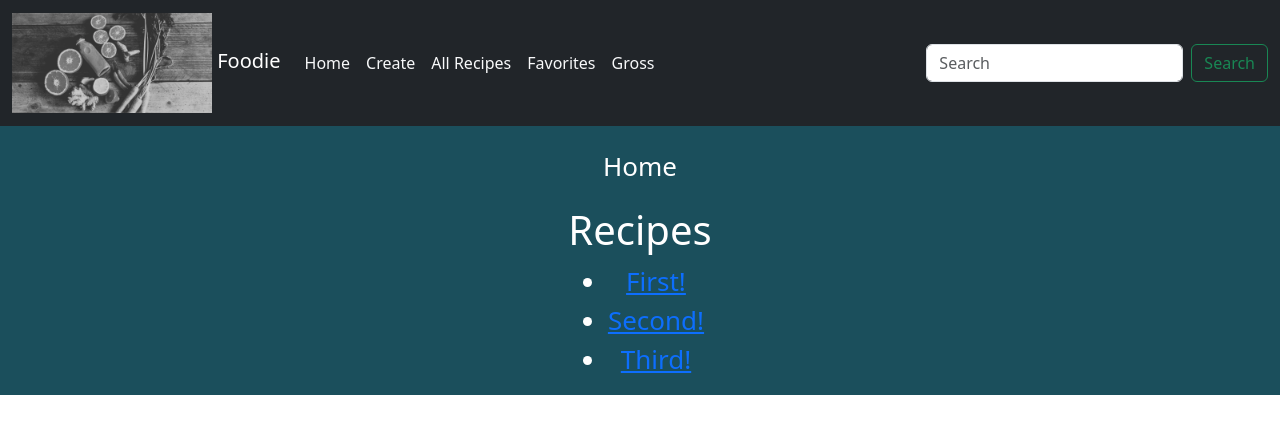
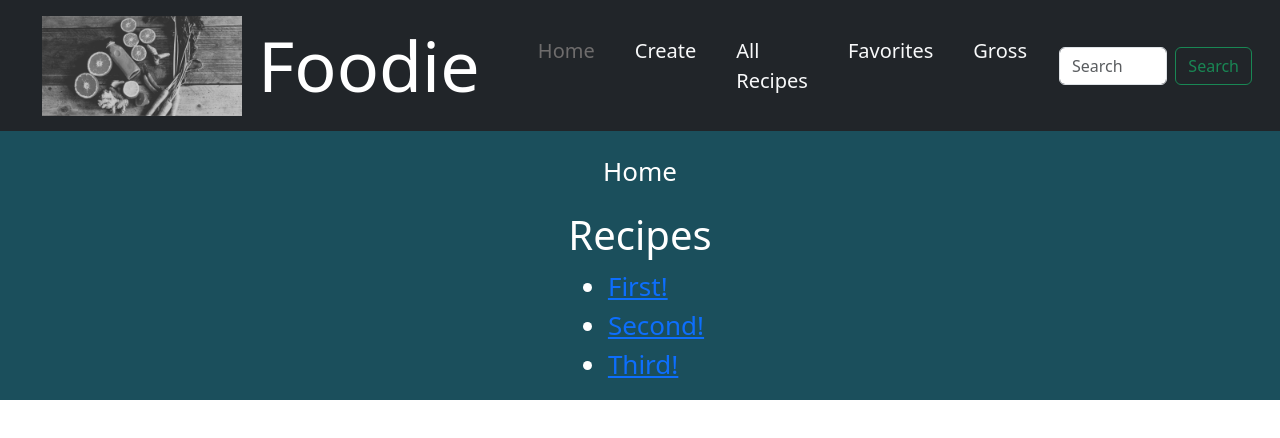
Before and after one commit to HarrisonWinslow/Foodie, a React (Create React App) app: page /Foodie/Home in a window 1280 px wide. Shown: the top 438 px of the page. Built offline with nearby package versions, Linux system fonts and the light colour scheme.

Commit message:
Finished styling header

```diff
--- a/package.json
+++ b/package.json
@@ -1,7 +1,7 @@
 {
   "name": "foodie-client",
   "version": "0.1.0",
-  "homepage": "https://harrisonwinslow.github.io/Foodie/",
+  "homepage": "https://harrisonwinslow.github.io/Foodie",
   "private": true,
   "dependencies": {
     "@testing-library/jest-dom": "^5.17.0",
--- a/src/Pages/Header.js
+++ b/src/Pages/Header.js
@@ -2,59 +2,44 @@
 import React from 'react';
 import { NavLink } from 'react-router-dom'
 import logoImage from '../Images/defaultImage.jpg';
-
-import '../Styles/Pages.css';
 
 function Header() {
     return (
         <div>
             <nav className="navbar navbar-expand-lg bg-dark">
                 <div className="container-fluid">
-                    <a className="navbar-brand" href="/" style={{ color: 'white' }}><img src={logoImage} alt="Logo" className="img-fluid" style={{ maxHeight: '100px' }}/>   Foodie</a>
+                    <a className="navbar-brand d-flex align-items-center me-0" href="/Foodie/Home" style={{ marginLeft: '30px', color: 'white' }}>
+                        <img src={logoImage} alt="Logo" className="img-fluid" style={{ maxHeight: '100px' }}/>
+                        <span className="ms-3" style={{ fontSize: '350%', verticalAlign: 'center'}}>Foodie</span>
+                    </a>
                     <button className="navbar-toggler" type="button" data-bs-toggle="collapse" data-bs-target="#navbarSupportedContent" aria-controls="navbarSupportedContent" aria-expanded="false" aria-label="Toggle navigation">
                         <span className="navbar-toggler-icon"></span>
                     </button>
                     <div className="collapse navbar-collapse" id="navbarSupportedContent">
-                        <ul className="navbar-nav me-auto mb-2 mb-lg-0">
+                        <ul className="navbar-nav me-auto mb-2 mb-lg-0" style={{marginLeft: '11%'}}>
                             <li className="nav-item">
-                                <NavLink className="nav-link text-light" activeClassName="active" aria-current="page" exact to="/">Home</NavLink>
+                                <NavLink className="nav-link text-light me-4" activeClassName="active" aria-current="page" exact to="/Foodie/Home">Home</NavLink>
                             </li>
                             <li className="nav-item">
-                                <NavLink className="nav-link text-light" activeClassName="active" aria-current="page" exact to="/Create">Create</NavLink>
+                                <NavLink className="nav-link text-light me-4" activeClassName="active" aria-current="page" exact to="/Foodie/Create">Create</NavLink>
                             </li>
                             <li className="nav-item">
-                                <NavLink className="nav-link text-light" activeClassName="active" aria-current="page" exact to="/AllRecipes">All Recipes</NavLink>
+                                <NavLink className="nav-link text-light me-4" activeClassName="active" aria-current="page" exact to="/Foodie/AllRecipes">All Recipes</NavLink>
                             </li>
                             <li className="nav-item">
-                                <NavLink className="nav-link text-light" activeClassName="active" aria-current="page" exact to="/Favorites">Favorites</NavLink>
+                                <NavLink className="nav-link text-light me-4" activeClassName="active" aria-current="page" exact to="/Foodie/Favorites">Favorites</NavLink>
                             </li>
                             <li className="nav-item">
-                                <NavLink className="nav-link text-light" activeClassName="active" aria-current="page" exact to="/Gross">Gross</NavLink>
+                                <NavLink className="nav-link text-light me-4" activeClassName="active" aria-current="page" exact to="/Foodie/Gross">Gross</NavLink>
                             </li>
                         </ul>
-                        <form className="d-flex" role="search">
+                        <form className="d-flex me-3" role="search">
                             <input className="form-control me-2" type="search" placeholder="Search" aria-label="Search" />
                             <button className="btn btn-outline-success" type="submit">Search</button>
                         </form>
                     </div>
                 </div>
             </nav>
-            {/* <header>
-                <h1>Foodie!</h1>
-                <nav>
-                    <ul>
-                        <li>
-                            <Link to="/">Home</Link>
-                        </li>
-                        <li>
-                            <Link to="/Explore">Explore</Link>
-                        </li>
-                        <li>
-                            <Link to="/Favorites">Favorites</Link>
-                        </li>
-                    </ul>
-                </nav>
-            </header> */}
         </div>
     );
 }
--- a/src/Pages/Home.js
+++ b/src/Pages/Home.js
@@ -16,7 +16,7 @@ function Home() {
   }, [recipes]);
 
   return (
-    <div className="App">
+    <div className="App-header">
       <header className="App-header">
         Home
       </header>
@@ -25,7 +25,7 @@ function Home() {
         <ul>
           {recipes.map((recipe, index) => (
             <li key={recipe.id}>
-              <Link to={`/recipes/${recipe.name}`}>{recipe.name}</Link>
+              <Link to={`/Foodie/Recipes/${recipe.name}`}>{recipe.name}</Link>
             </li>
           ))}
         </ul>
--- a/src/Styles/Pages.css
+++ b/src/Styles/Pages.css
@@ -36,3 +36,21 @@
     transform: rotate(360deg);
   }
 }
+
+@media (min-width: 768px) {
+  .navbar-nav .nav-item .nav-link {
+    font-size: 20px;
+    margin-right: 20px; /* Adjust the spacing for medium and larger screens */
+  }
+}
+
+@media (max-width: 767px) {
+  .navbar-nav .nav-item .nav-link {
+    font-size: 20px;
+    margin-right: 10px; /* Adjust the spacing for small screens */
+  }
+}
+
+.navbar-nav .nav-item .nav-link.active {
+  color: #6e6c6c !important;
+}
--- a/src/index.js
+++ b/src/index.js
@@ -2,6 +2,7 @@ import React from 'react';
 import ReactDOM from 'react-dom/client';
 import './index.css';
 import reportWebVitals from './reportWebVitals';
+import './Styles/Pages.css';
 import 'bootstrap/dist/css/bootstrap.min.css';
 
 import { BrowserRouter as Router, Routes, Route } from 'react-router-dom';
@@ -21,11 +22,12 @@ root.render(
       <Header />
       <Routes>
         <Route path="*" element={<Home />} /> {/* Home component as the root route */}
-        <Route path="/create" element={<Create />} />
-        <Route path="/allRecipes" element={<AllRecipes />} />
-        <Route path="/favorites" element={<Favorites />} />
-        <Route path="/gross" element={<Gross />} />
-        <Route path="/recipes/:id" element={<RecipePage />} /> {/*Define route for RecipePage*/}
+        <Route path="/Foodie/Home" element={<Home />} />
+        <Route path="/Foodie/Create" element={<Create />} />
+        <Route path="/Foodie/AllRecipes" element={<AllRecipes />} />
+        <Route path="/Foodie/Favorites" element={<Favorites />} />
+        <Route path="/Foodie/Gross" element={<Gross />} />
+        <Route path="/Foodie/Recipes/:id" element={<RecipePage />} /> {/*Define route for RecipePage*/}
       </Routes>
     </Router>
   </React.StrictMode>
```
Lines whose indentation alone changed are shown as unchanged.
